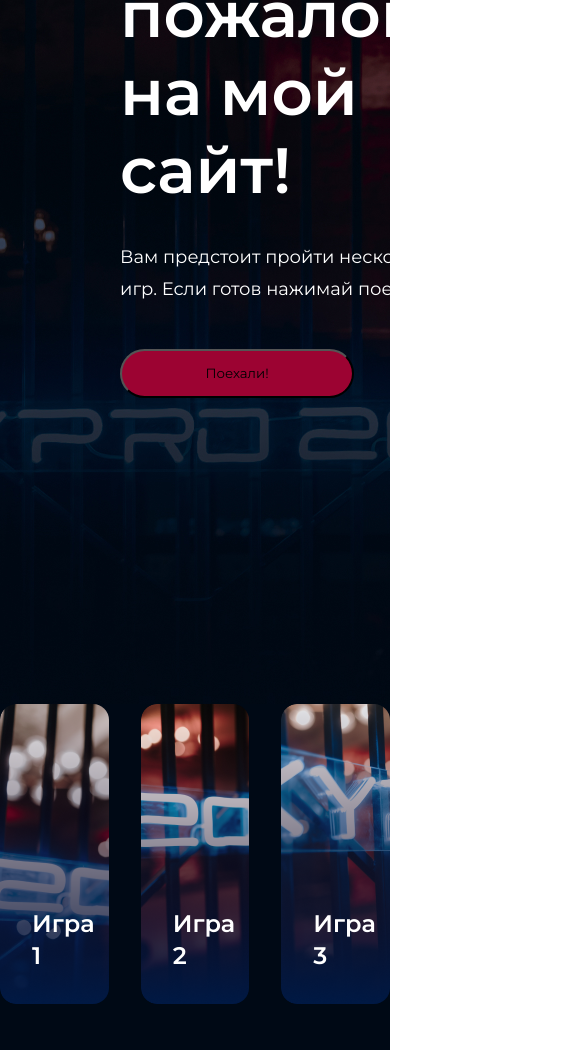
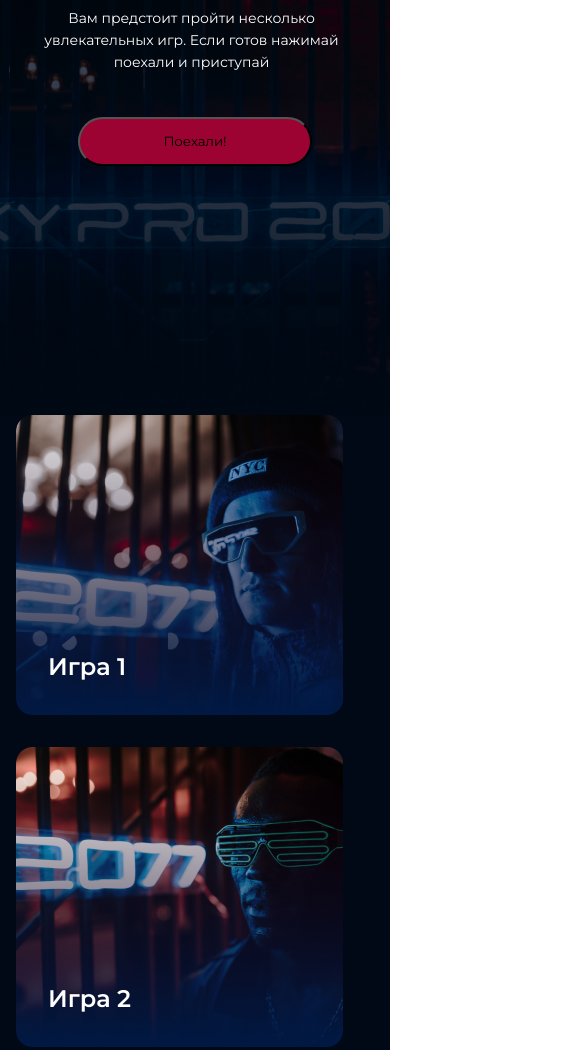
Before and after one commit to NikaTata09/2-nd-course-hw, a plain HTML site: page index.html in a window 390 px wide. Shown: the part 320-1370 px from the top of the page, 585 px wide, since content can reach past the window. Drawn offline with Linux system fonts and the light colour scheme.

Commit message:
Готова верстка мобильной версии

```diff
--- a/_mobil.scss
+++ b/_mobil.scss
@@ -1,4 +1,8 @@
 @media (max-width:767px) {
+    .center {
+        padding-left: calc(50% - 175px);
+        padding-right: calc(50% - 175px);
+      }
     .top {
         height: 735px;
         }
@@ -14,11 +18,24 @@
         line-height: 22px;
         display: flex;
         text-align: center;
+        width: 343px;
+        height: auto;
+    }
+    .butt {
+        display: flex;
+        flex-wrap: nowrap;
+        justify-content: center;
     }
     .game {
         display: flex;
         flex-wrap: wrap;
         justify-content: center;
         gap: 32px;
+        width: 343px;
+        height: auto;
+        padding-left: 16px;
     }
+    .top2 {
+        height: 1221px;
     }
+}
--- a/index.html
+++ b/index.html
@@ -12,12 +12,14 @@
 </head>
 </head>
 <body>
-   <div class="top">
+   <div class="top center">
 <div>
     <h1 class="caption">Добро пожаловать на мой сайт!</h1>
     <h2 class="subtitle">Вам предстоит пройти несколько увлекательных игр. Если готов нажимай поехали и приступай</h2>
 </div>
-<button class="button" type="submit">Поехали!</button>
+<div class="butt">
+    <button class="button" type="submit">Поехали!</button>
+</div>
    </div>
    <footer class="top2">
     <div class="game">
--- /dev/null
+++ b/style.scss
@@ -0,0 +1,93 @@
+* {
+    margin: 0;
+    padding: 0;
+    box-sizing: border-box;
+    font-family: 'Montserrat', sans-serif;
+}
+
+.top {
+    height: 1024px;
+    background-image: url(img/fon.jpg);
+    background-repeat: no-repeat;
+    background-position: center;
+    background-size: cover;
+    padding-left: 120px;
+}
+.caption {
+    font-style: normal;
+    font-weight: 700;
+    font-size: 64px;
+    line-height: 78px;
+    display: flex;
+    align-items: center;
+    color: #FFFFFF;
+    padding-top: 217px;
+}
+.subtitle {
+    font-style: normal;
+    font-weight: 300;
+    font-size: 18px;
+    line-height: 32px;
+    display: flex;
+    align-items: center;
+    color: #FFFFFF;
+    padding-top: 32px;
+    padding-bottom: 44px;
+    width: 481px;
+}
+.button {
+    width: 234.06px;
+    height: 48.6px;
+    left: 120px;
+    top: 482.11px;
+    background: #9C0332;
+    border-radius: 30px;
+
+}
+.top2 {
+    height: 556px;
+    background-image: url(img/Fon2.png);
+    background-repeat: no-repeat;
+    background-position: center;
+    background-size: cover;
+}
+.game {
+    display: flex;
+    flex-wrap: nowrap;
+    justify-content: center;
+    gap: 32px;
+}
+.item {
+    font-style: normal;
+    font-weight: 600;
+    font-size: 24px;
+    line-height: 32px;
+    display: flex;
+    align-items: center;
+    color: #FFFFFF;
+    width: 379px;
+height: 300px;
+border-radius: 16px;
+}
+.item_1{
+        background-image: url(img/Game1.png);
+        display: flex;
+        align-items: flex-end;
+    padding-left: 32px;
+    padding-bottom: 32px;
+}
+.item_2{
+    background-image: url(img/Game2.png);
+    display: flex;
+    align-items: flex-end;
+    padding-left: 32px;
+    padding-bottom: 32px;
+}
+.item_3{
+    background-image: url(img/Game3.png);
+    display: flex;
+    align-items: flex-end;
+    padding-left: 32px;
+    padding-bottom: 32px;
+}
+@import '_mobil';
```
Also changed, not shown: style.css, 1 other file.
